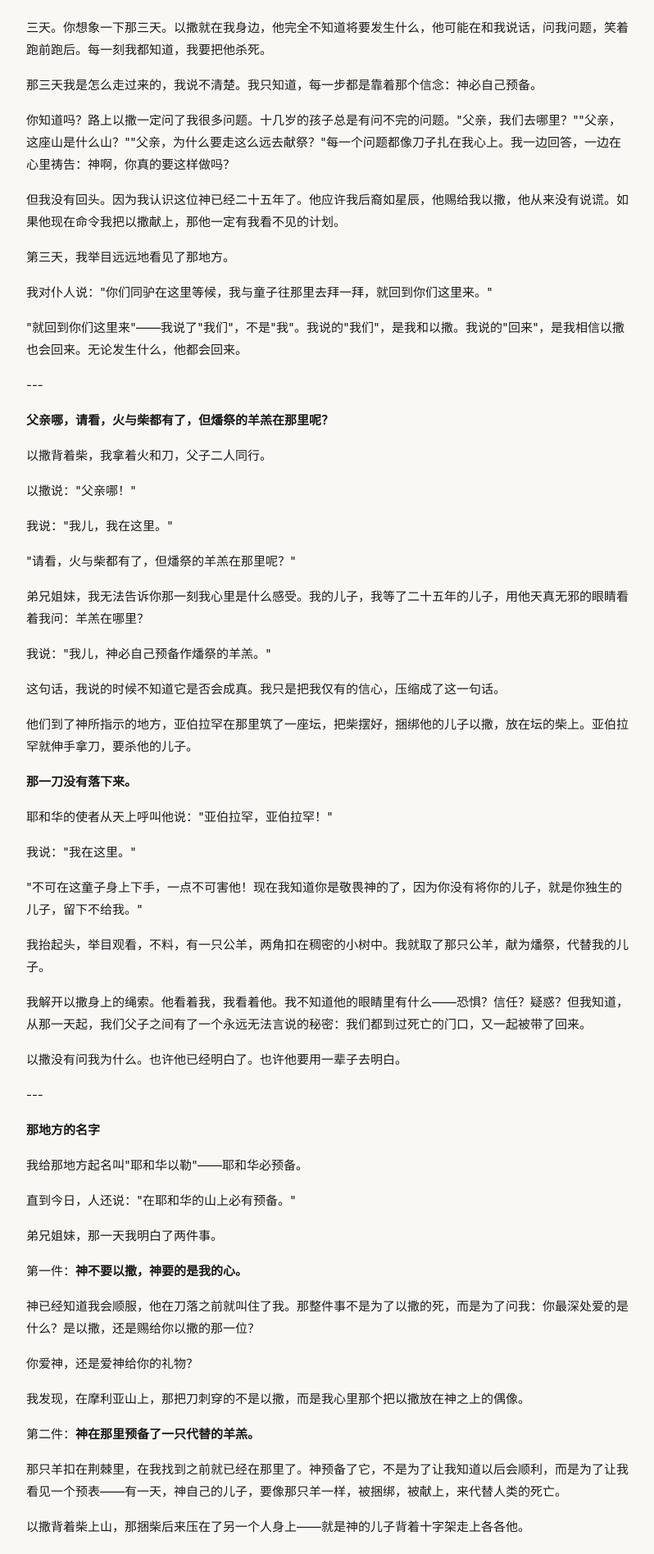
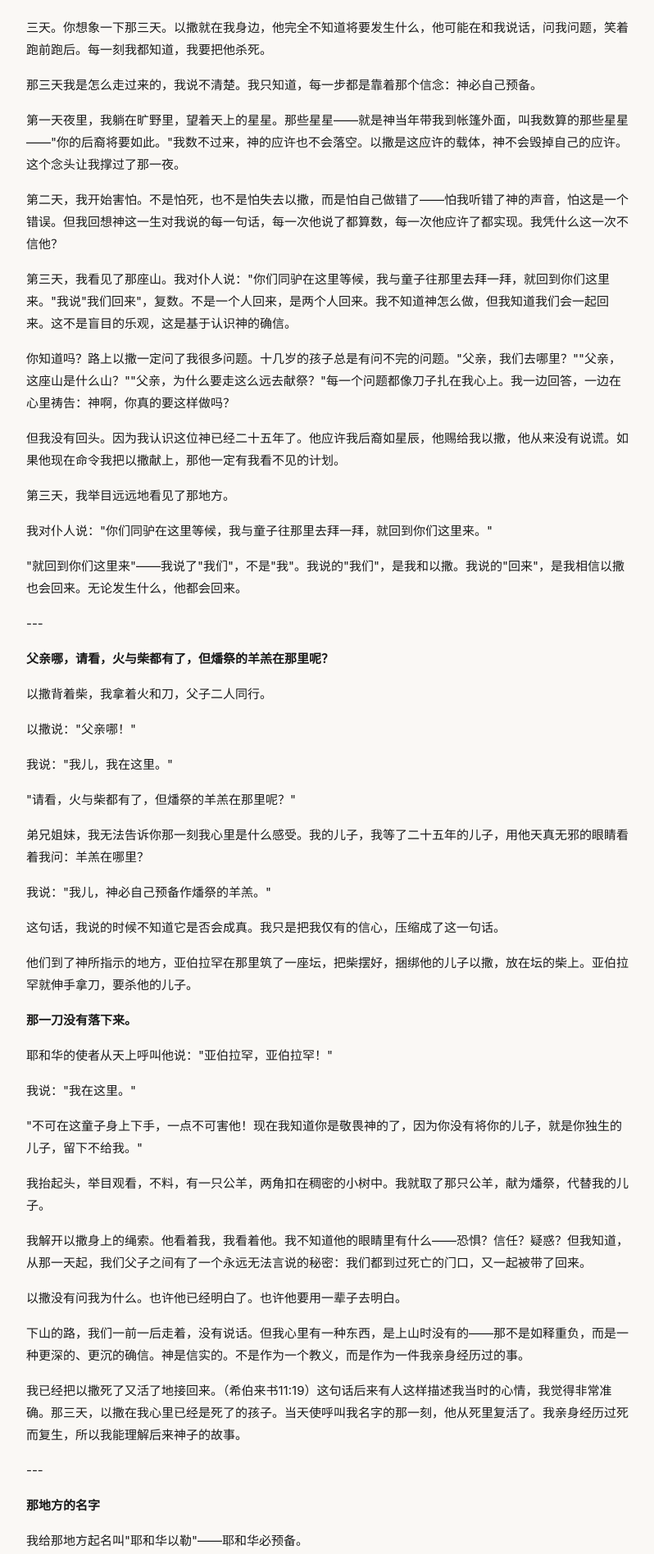
Before and after one commit to dryanlab/gospel-toolkit, a Next.js app in the folder web/: page /letters/abraham-moriah in a window 1280 px wide. Shown: the part 2102-3998 px from the top of the page at 82% size, without its empty margins (368-1166 px from the left). Built offline with nearby package versions, Linux system fonts and the light colour scheme; no server answers.

Commit message:
fix: expand Abraham letter to 2489 chars (target 2500)

```diff
--- a/web/src/data/letters.ts
+++ b/web/src/data/letters.ts
@@ -1016,6 +1016,12 @@ And then you will hear Him call your name.
 
 那三天我是怎么走过来的，我说不清楚。我只知道，每一步都是靠着那个信念：神必自己预备。
 
+第一天夜里，我躺在旷野里，望着天上的星星。那些星星——就是神当年带我到帐篷外面，叫我数算的那些星星——"你的后裔将要如此。"我数不过来，神的应许也不会落空。以撒是这应许的载体，神不会毁掉自己的应许。这个念头让我撑过了那一夜。
+
+第二天，我开始害怕。不是怕死，也不是怕失去以撒，而是怕自己做错了——怕我听错了神的声音，怕这是一个错误。但我回想神这一生对我说的每一句话，每一次他说了都算数，每一次他应许了都实现。我凭什么这一次不信他？
+
+第三天，我看见了那座山。我对仆人说："你们同驴在这里等候，我与童子往那里去拜一拜，就回到你们这里来。"我说"我们回来"，复数。不是一个人回来，是两个人回来。我不知道神怎么做，但我知道我们会一起回来。这不是盲目的乐观，这是基于认识神的确信。
+
 你知道吗？路上以撒一定问了我很多问题。十几岁的孩子总是有问不完的问题。"父亲，我们去哪里？""父亲，这座山是什么山？""父亲，为什么要走这么远去献祭？"每一个问题都像刀子扎在我心上。我一边回答，一边在心里祷告：神啊，你真的要这样做吗？
 
 但我没有回头。因为我认识这位神已经二十五年了。他应许我后裔如星辰，他赐给我以撒，他从来没有说谎。如果他现在命令我把以撒献上，那他一定有我看不见的计划。
@@ -1059,6 +1065,10 @@ And then you will hear Him call your name.
 我解开以撒身上的绳索。他看着我，我看着他。我不知道他的眼睛里有什么——恐惧？信任？疑惑？但我知道，从那一天起，我们父子之间有了一个永远无法言说的秘密：我们都到过死亡的门口，又一起被带了回来。
 
 以撒没有问我为什么。也许他已经明白了。也许他要用一辈子去明白。
+
+下山的路，我们一前一后走着，没有说话。但我心里有一种东西，是上山时没有的——那不是如释重负，而是一种更深的、更沉的确信。神是信实的。不是作为一个教义，而是作为一件我亲身经历过的事。
+
+我已经把以撒死了又活了地接回来。（希伯来书11:19）这句话后来有人这样描述我当时的心情，我觉得非常准确。那三天，以撒在我心里已经是死了的孩子。当天使呼叫我名字的那一刻，他从死里复活了。我亲身经历过死而复生，所以我能理解后来神子的故事。
 
 ---
 
```
